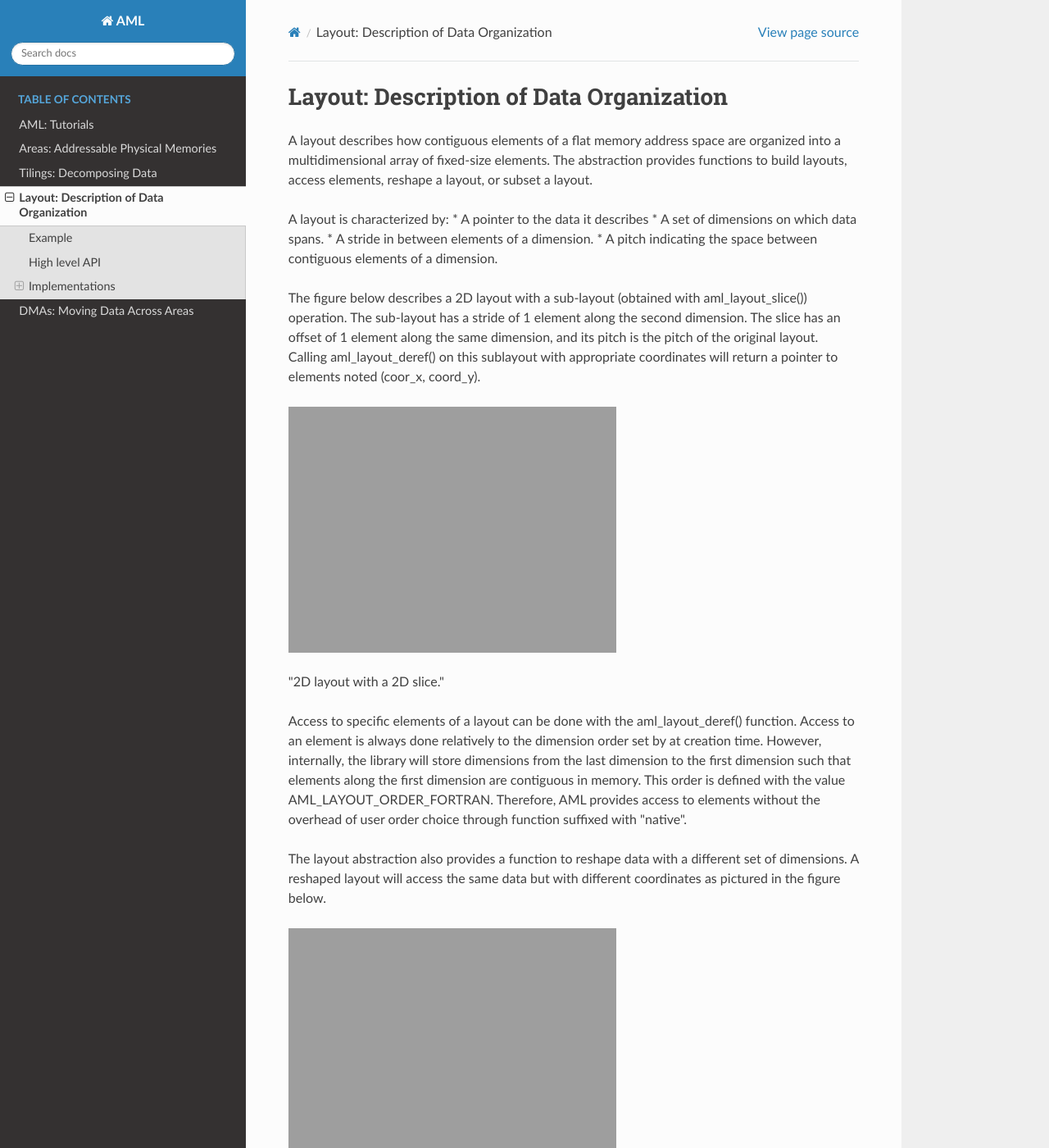
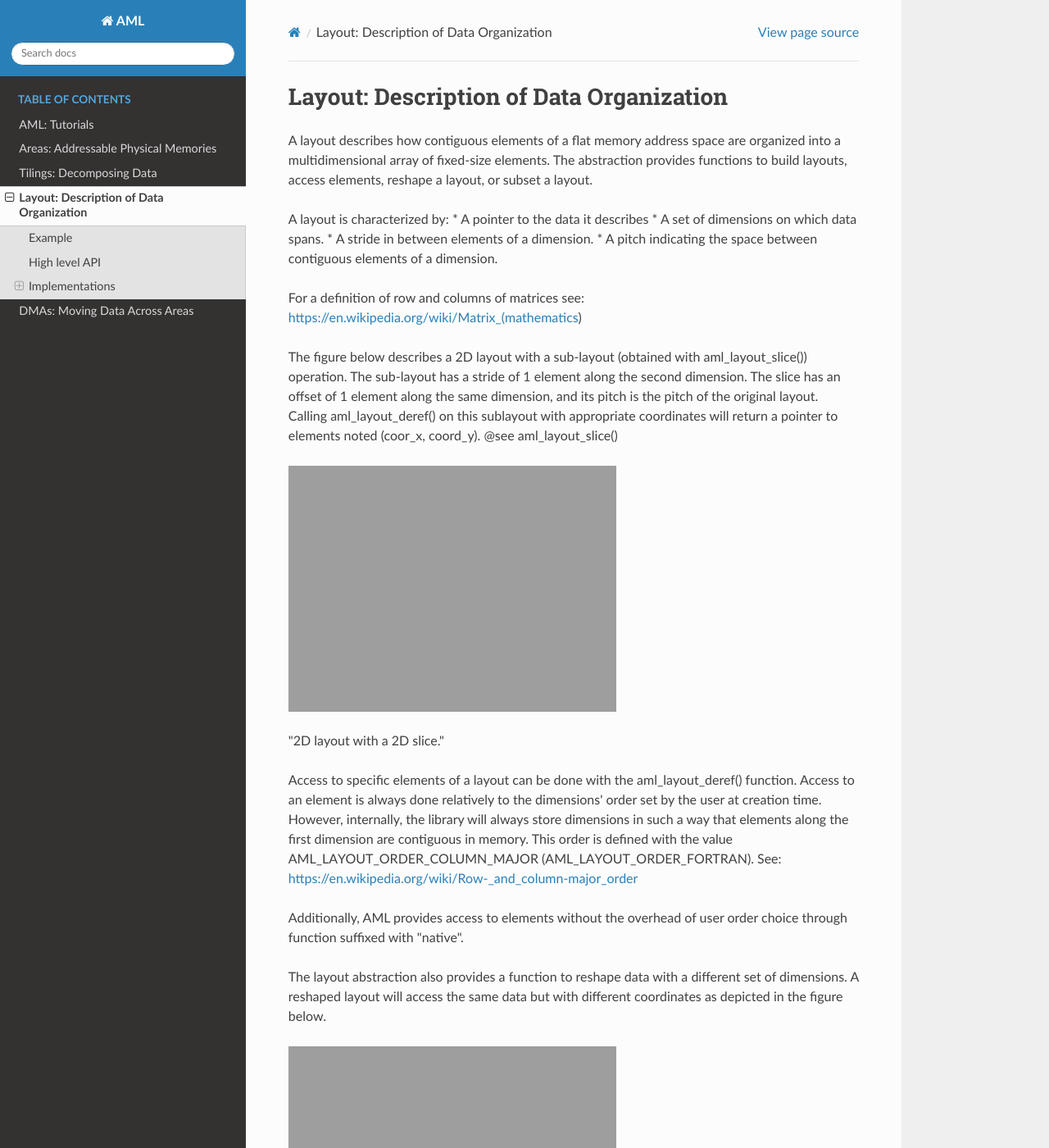
Before and after one commit to anlsys/aml, a Sphinx documentation site: the page built from doc/pages/layout.rst, in a window 1280 px wide and 1400 px high. Shown: the whole window at 82% size. Built offline with Sphinx 7.4.7 and the Read the Docs theme 2.0.0, drawn with Linux system fonts in a browser that asks for light colours.

Commit message:
Corrections to match the current master version of documentation. Deleted double paragraphs.

```diff
--- a/doc/pages/layout.rst
+++ b/doc/pages/layout.rst
@@ -12,6 +12,9 @@ A layout is characterized by:
 * A stride in between elements of a dimension.
 * A pitch indicating the space between contiguous elements of a dimension.
 
+For a definition of row and columns of matrices see:
+https://en.wikipedia.org/wiki/Matrix_(mathematics)
+
 The figure below describes a 2D layout with a sub-layout (obtained with
 aml_layout_slice()) operation.
 The sub-layout has a stride of 1 element along the second dimension.
@@ -19,6 +22,7 @@ The slice has an offset of 1 element along the same dimension, and its pitch is
 the pitch of the original layout.
 Calling aml_layout_deref() on this sublayout with appropriate coordinates will
 return a pointer to elements noted (coor_x, coord_y).
+@see aml_layout_slice()
 
 .. image:: img/layout.png
    :width=400px
@@ -26,19 +30,21 @@ return a pointer to elements noted (coor_x, coord_y).
 
 Access to specific elements of a layout can be done with the aml_layout_deref()
 function.
-Access to an element is always done relatively to the dimension order set by at
-creation time.
-However, internally, the library will store dimensions from the last dimension
-to the first dimension such that elements along the first dimension are
-contiguous in memory.
-This order is defined with the value AML_LAYOUT_ORDER_FORTRAN.
-Therefore, AML provides access to elements without the overhead of user order
+Access to an element is always done relatively to the dimensions' order set by
+the user at creation time.
+However, internally, the library will always store dimensions in such a way
+that elements along the first dimension are contiguous in memory.
+This order is defined with the value AML_LAYOUT_ORDER_COLUMN_MAJOR
+(AML_LAYOUT_ORDER_FORTRAN). See:
+https://en.wikipedia.org/wiki/Row-_and_column-major_order
+
+Additionally, AML provides access to elements without the overhead of user order
 choice through function suffixed with "native".
 
 The layout abstraction also provides a function to reshape data with a different
 set of dimensions.
 A reshaped layout will access the same data but with different coordinates as
-pictured in the figure below.
+depicted in the figure below.
 
 .. image:: img/reshape.png
    :width=700px
```
Also changed, not shown: doc/pages/area_linux_api.rst (+7 -4 lines), doc/pages/areas.rst (+4 -4 lines), doc/pages/tilings.rst (+7 -19 lines), 2 other files.
